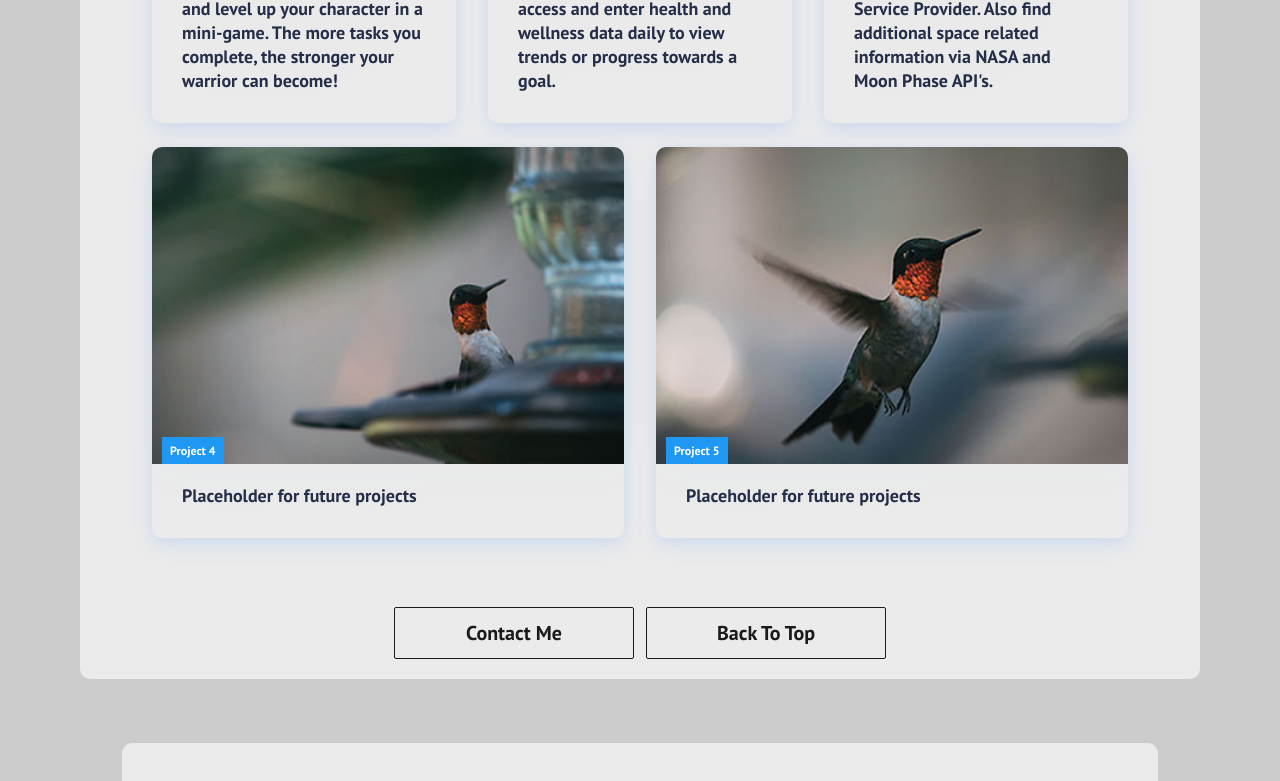
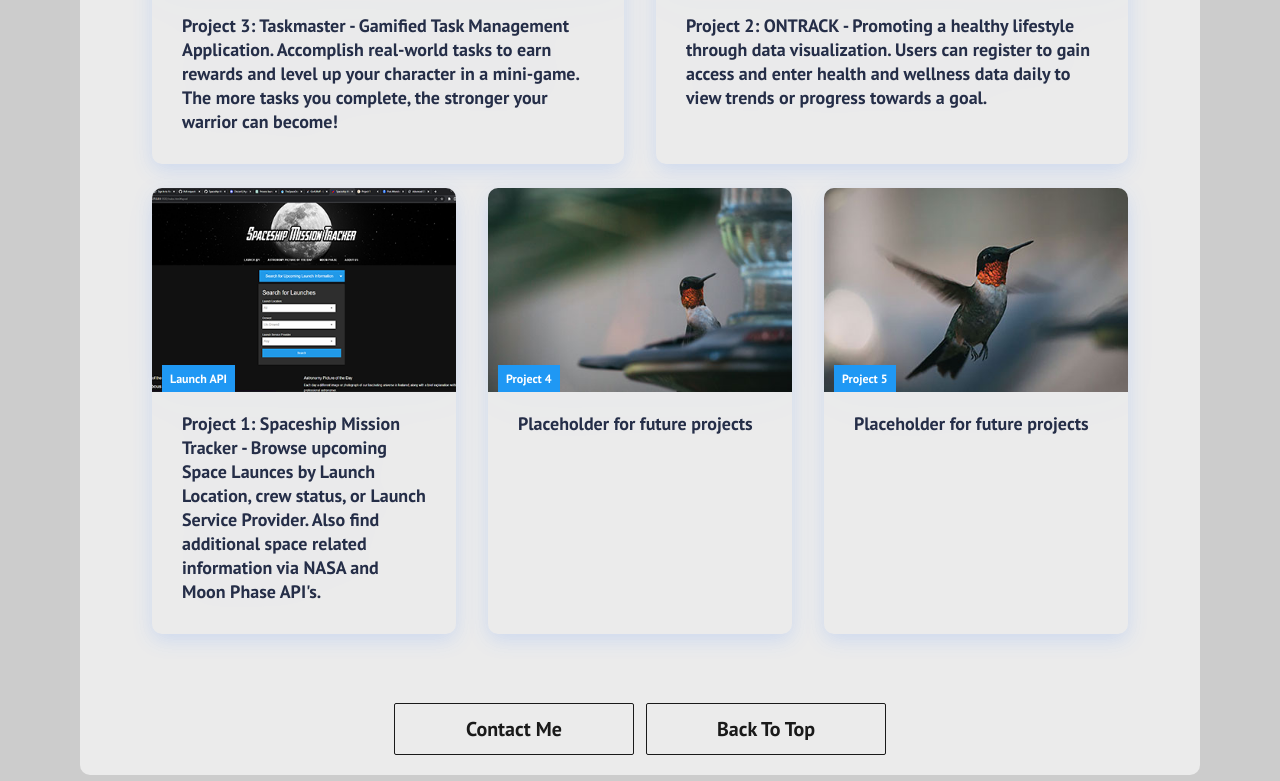
Before and after one commit to kevincallaghan/Kevin-Callaghan-React-Portfolio, a React (Create React App) app: page /#/ in a window 1280 px wide. Shown: the part 2138-2919 px from the top of the page. Built offline with nearby package versions, Linux system fonts and the light colour scheme.

Commit message:
fixing Projects size issue

```diff
--- a/src/components/Cards.js
+++ b/src/components/Cards.js
@@ -39,14 +39,14 @@ function Cards() {
             label="ONTRACK"
             path="https://on-track.herokuapp.com/homepage"
             />
+          </ul>
+          <ul className="cards-items">
             <CardItem
             src={process.env.PUBLIC_URL + '/images/SpaceProject.png'}
             text="Project 1: Spaceship Mission Tracker - Browse upcoming Space Launces by Launch Location, crew status, or Launch Service Provider.  Also find additional space related information via NASA and Moon Phase API's."
             label="Launch API"
             path="https://masterchef842.github.io/Spaceship-Mission-Tracker/"
             />
-          </ul>
-          <ul className="cards-items">
             <CardItem
             src={process.env.PUBLIC_URL + '/images/placeholder-5.jpg'}
             text="Placeholder for future projects"
```
